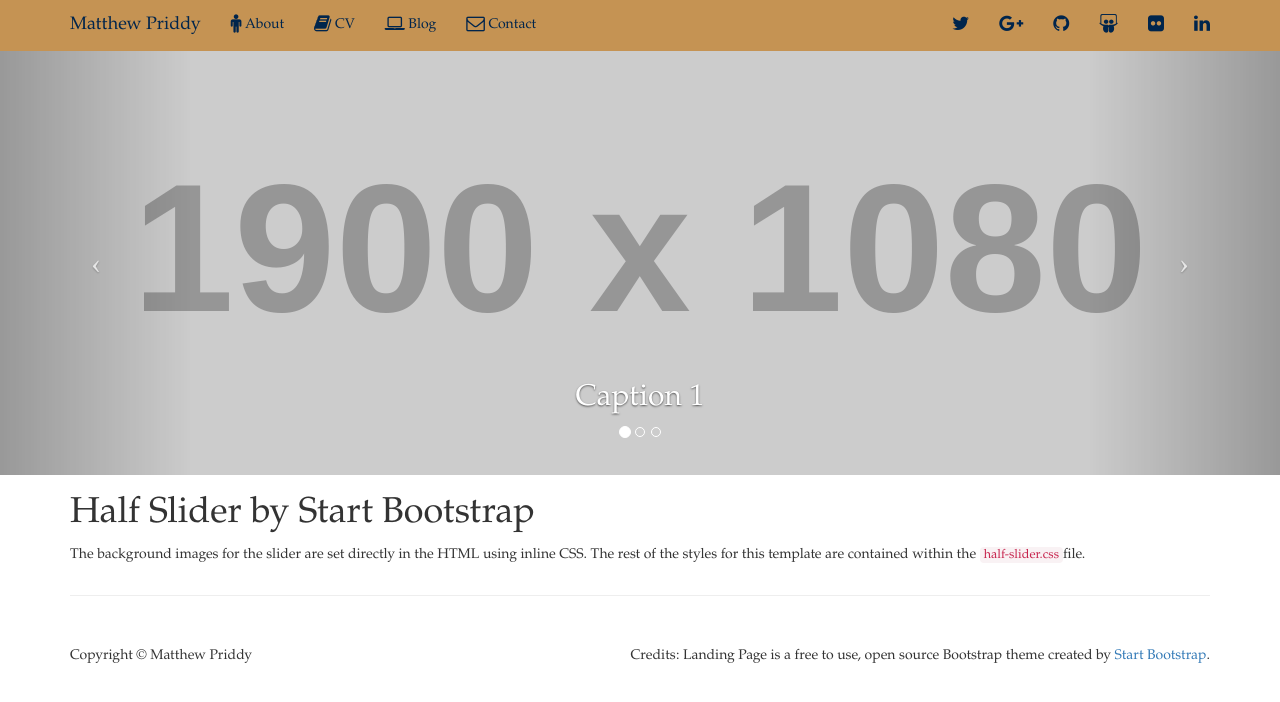
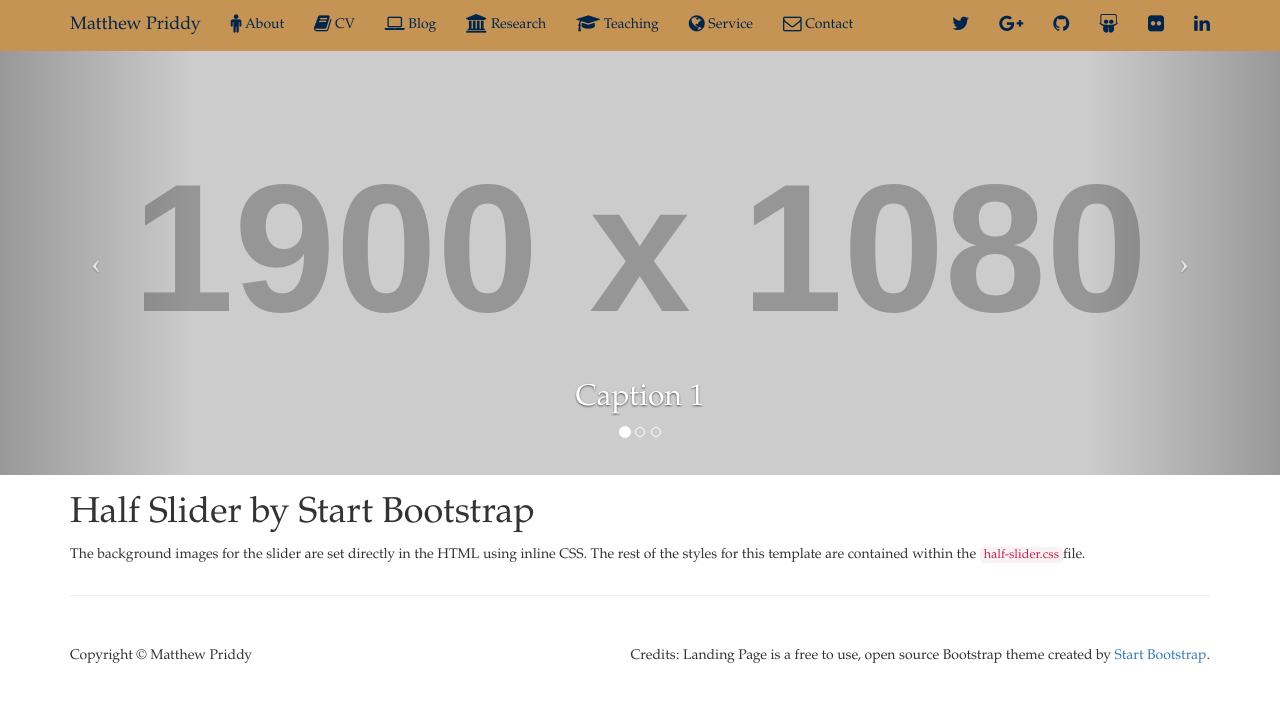
Before and after one commit to mwpriddy/mwpriddy.github.io, a Jekyll site: the page index.html, which Jekyll copies as it is, in a window 1280 px wide. Shown: the top 702 px of the page. Built offline with Jekyll 4.4.1, drawn with Linux system fonts in a browser that asks for light colours; nearby versions of some CDN libraries.

Commit message:
Update index.html

```diff
--- a/index.html
+++ b/index.html
@@ -57,6 +57,9 @@
                     <li><a href="about/"><i class="fa fa-male fa-lg"></i> About</a></li>
                     <li><a href="cv/"><i class="fa fa-book fa-lg"></i> CV</a></li>
                     <li><a href="blog/"><i class="fa fa-laptop fa-lg"></i> Blog</a></li>
+                    <li><a href="research/"><i class="fa fa-university fa-lg"></i> Research</a></li>
+                    <li><a href="teaching/"><i class="fa fa-graduation-cap fa-lg"></i> Teaching</a></li>
+                    <li><a href="service/"><i class="fa fa-globe fa-lg"></i> Service</a></li>
                     <li><a href="contact/"><i class="fa fa-envelope-o fa-lg"></i> Contact</a></li>
                 </ul>
                 <ul class="nav navbar-nav navbar-right">
```
